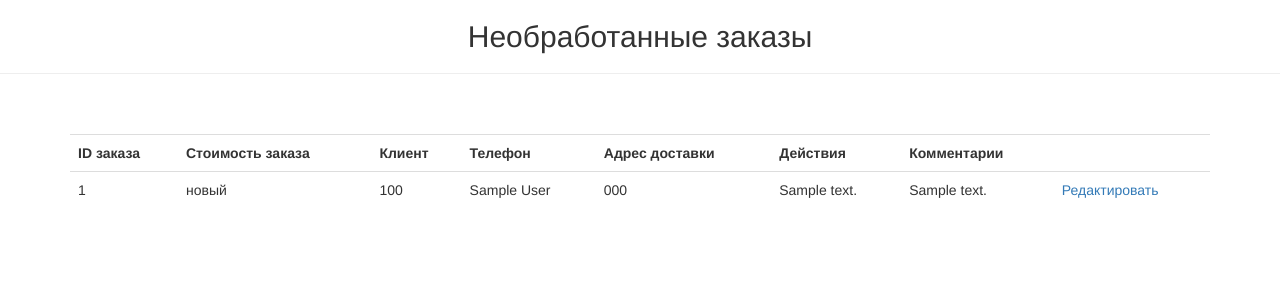
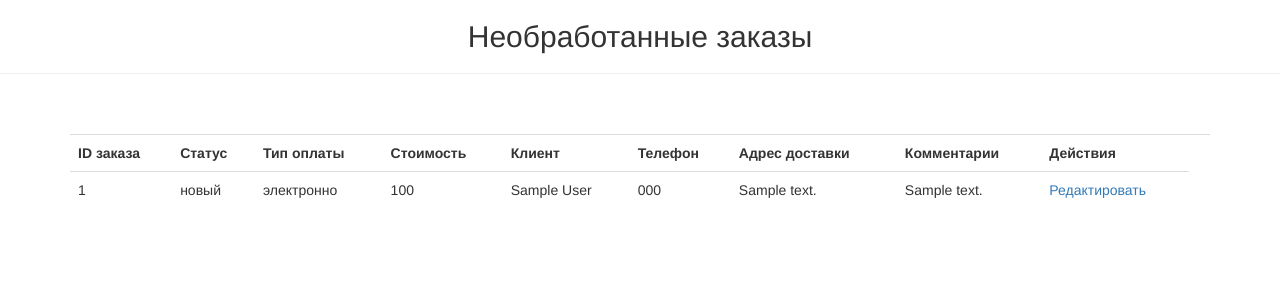
Before and after one commit to wombatoff/dvmn_3, a Django app: page /manager/orders/ in a window 1280 px wide. Shown: the part 52-352 px from the top of the page. Run offline with Django 3.2, Linux system fonts and the light colour scheme; a user stored in the database is signed in; tables that the repository leaves empty hold one stand-in row (values such as "Sample post"); parts of the project's set-up code (start-up, migrations or seed data) failed here and were passed over; some libraries are stand-ins or nearby versions.

Commit message:
Implement order payment method

```diff
--- a/foodcartapp/admin.py
+++ b/foodcartapp/admin.py
@@ -124,6 +124,7 @@ class OrderAdmin(admin.ModelAdmin):
     list_display = (
         'id',
         'status',
+        'payment_method',
         'order_date',
         'call_date',
         'delivery_date',
--- a/foodcartapp/models.py
+++ b/foodcartapp/models.py
@@ -143,6 +143,9 @@ RESTAURANT_PROCESSING = 'обработка рестораном'
 COURIER_DELIVERY = 'доставка курьером'
 COMPLETED = 'завершен'
 
+ONLINE_PAYMENT = 'электронно'
+CASH_PAYMENT = 'наличными'
+
 
 class Order(models.Model):
     ORDER_STATUS_CHOICES = [
@@ -152,12 +155,21 @@ class Order(models.Model):
         (COURIER_DELIVERY, COURIER_DELIVERY),
         (COMPLETED, COMPLETED),
     ]
-
     status = models.CharField(
         max_length=36,
         choices=ORDER_STATUS_CHOICES,
         default=NEW,
         verbose_name='статус заказа',
+    )
+    PAYMENT_CHOICES = [
+        (ONLINE_PAYMENT, ONLINE_PAYMENT),
+        (CASH_PAYMENT, CASH_PAYMENT),
+    ]
+    payment_method = models.CharField(
+        max_length=10,
+        choices=PAYMENT_CHOICES,
+        default=CASH_PAYMENT,
+        verbose_name='способ оплаты',
     )
     order_date = models.DateTimeField(
         default=timezone.now,
--- a/restaurateur/templates/order_items.html
+++ b/restaurateur/templates/order_items.html
@@ -14,19 +14,22 @@
    <table class="table table-responsive">
     <tr>
       <th>ID заказа</th>
-      <th>Стоимость заказа</th>
+      <th>Статус</th>
+      <th>Тип оплаты</th>
+      <th>Стоимость</th>
       <th>Клиент</th>
       <th>Телефон</th>
       <th>Адрес доставки</th>
+      <th>Комментарии</th>
       <th>Действия</th>
-      <th>Комментарии</th>
       <th></th>
     </tr>
 
     {% for order in orders %}
       <tr>
         <td>{{ order.id }}</td>
-        <td>{{ order.get_status_display }}</td>
+        <td>{{ order.status }}</td>
+        <td>{{ order.payment_method }}</td>
         <td>{{ order.total_cost }}</td>
         <td>{{ order.firstname }} {{ order.lastname }}</td>
         <td>{{ order.phonenumber }}</td>
```
Also changed, not shown: foodcartapp/migrations/0048_auto_20230405_1434.py (added).
